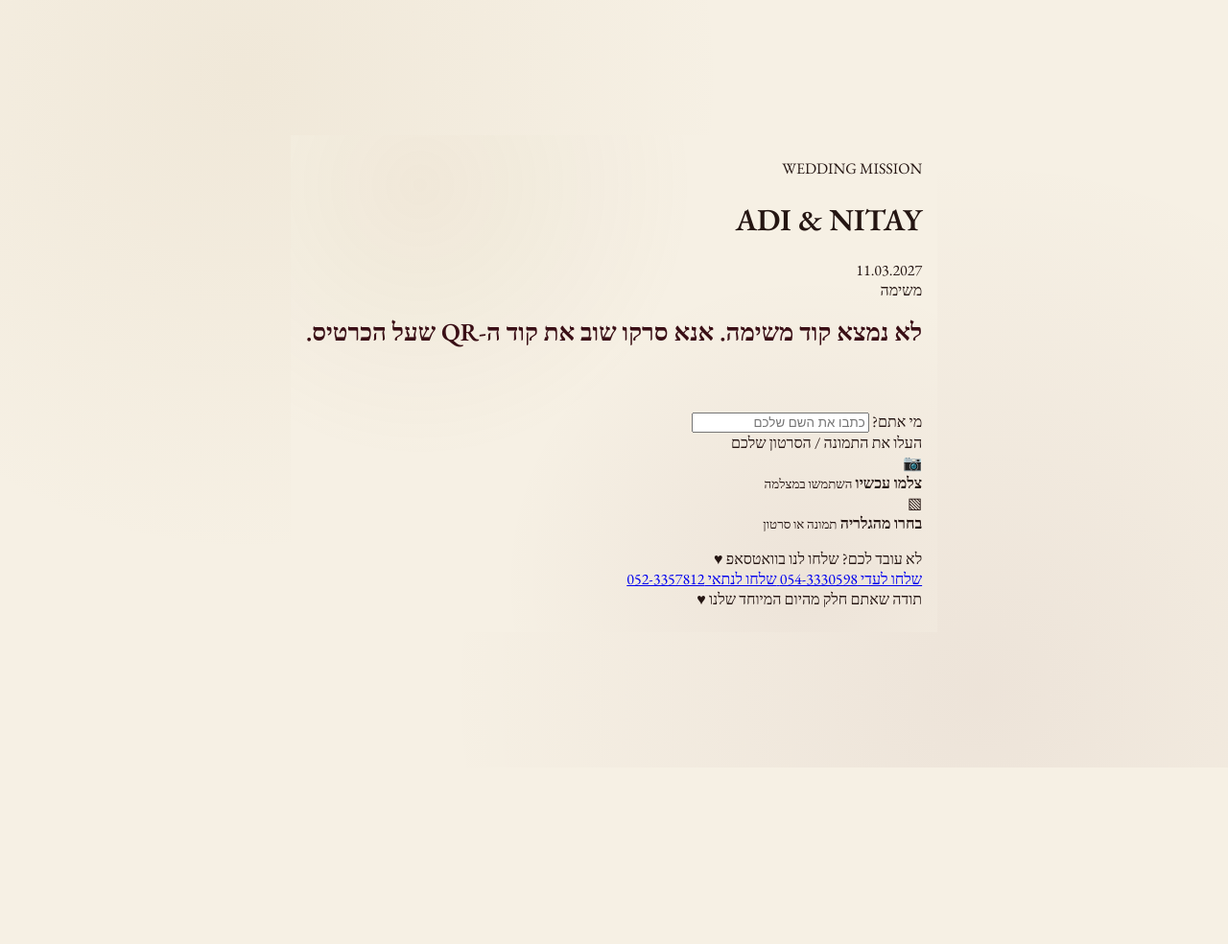
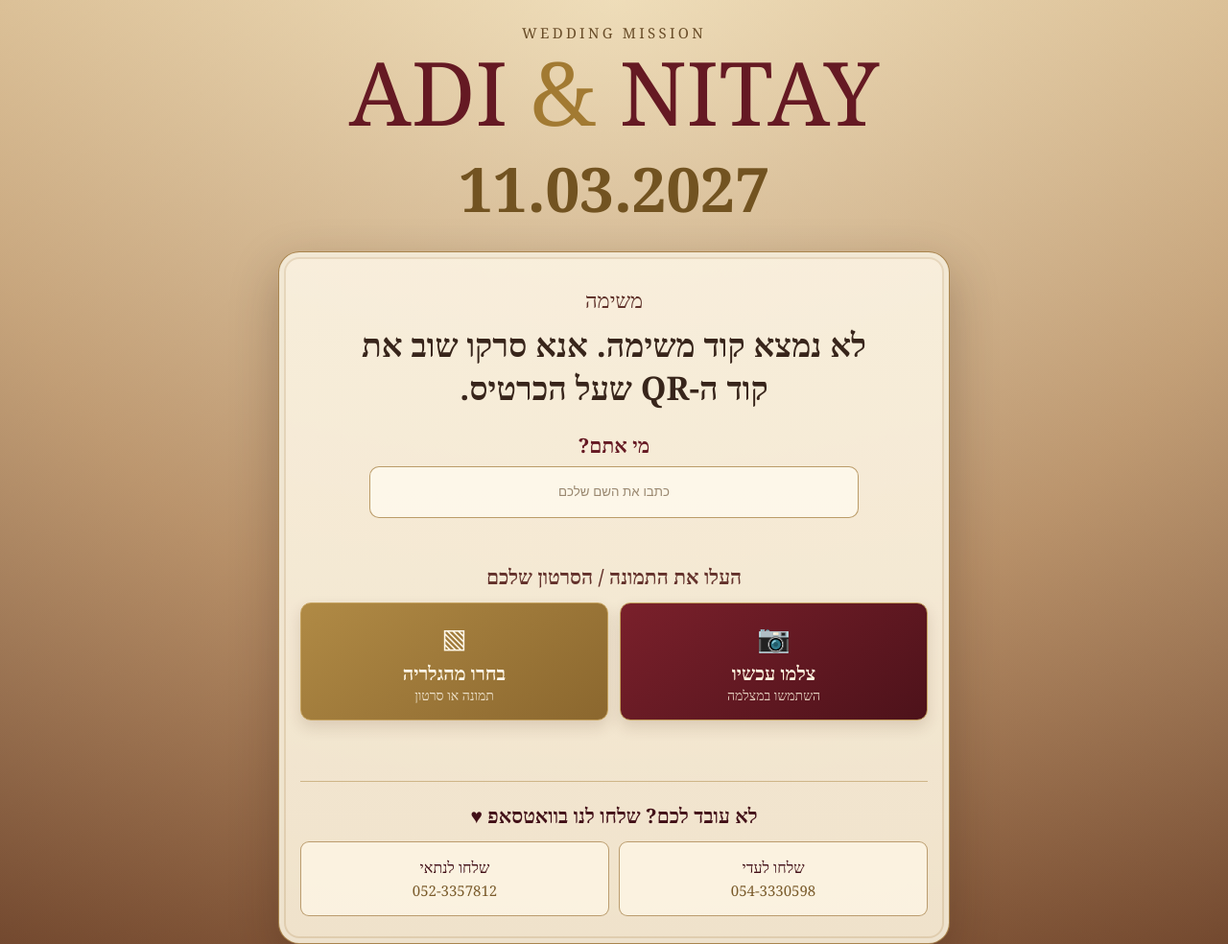
Before and after one commit to miyaraadi/wedding-mission-app-clean, a website: page index.html in a window 1280 px wide. Shown: the top 984 px of the page at 96% size. Before the commit the page ends 800 px from the top, so only its background shows below. Drawn offline with nearby package versions, Linux system fonts and the light colour scheme; a web font is replaced by a local one.

Commit message:
Update style.css

```diff
--- a/style.css
+++ b/style.css
@@ -1,143 +1,325 @@
-@import url('https://fonts.googleapis.com/css2?family=Frank+Ruhl+Libre:wght@400;500;700&family=EB+Garamond:ital,wght@0,400;0,600;1,400&display=swap');
-
 :root {
-  --ivory: #f6f0e4;
-  --parchment: #efe6d3;
-  --burgundy: #5c1a24;
-  --burgundy-dark: #3a0f16;
-  --ink: #241512;
-  --gold: #a98953;
+  --burgundy: #651923;
+  --burgundy-dark: #421018;
+  --gold: #a27a32;
+  --gold-soft: #c5a25f;
+  --cream: #f4ead7;
+  --paper: rgba(246, 236, 216, 0.94);
+  --brown: #38251b;
+  --muted: #806d59;
 }
 
 * {
   box-sizing: border-box;
 }
 
-html, body {
+html,
+body {
   margin: 0;
-  padding: 0;
   min-height: 100%;
-  background: var(--ivory);
-  background-image:
-    radial-gradient(circle at 20% 10%, rgba(169,137,83,0.08), transparent 40%),
-    radial-gradient(circle at 80% 90%, rgba(92,26,36,0.06), transparent 45%);
-  font-family: 'Frank Ruhl Libre', 'EB Garamond', Georgia, serif;
-  color: var(--ink);
-  display: flex;
-  align-items: center;
-  justify-content: center;
-  padding: 24px 16px;
 }
 
-.card {
-  width: 100%;
-  max-width: 420px;
-  background: var(--parchment);
-  border: 1px solid var(--gold);
-  outline: 1px solid var(--burgundy);
-  outline-offset: -6px;
-  border-radius: 4px;
-  padding: 36px 24px 28px;
-  text-align: center;
-  box-shadow: 0 8px 28px rgba(58, 15, 22, 0.15);
-  position: relative;
+body {
+  font-family: Georgia, "Times New Roman", serif;
+  color: var(--brown);
+  background:
+    radial-gradient(circle at top, #e7d2a8 0%, #b88c55 55%, #654323 100%);
 }
 
-.ornament {
-  color: var(--gold);
-  letter-spacing: 10px;
-  font-size: 14px;
-  margin: 0 0 10px;
+.page {
+  min-height: 100vh;
+  padding: 24px 14px 34px;
+  background:
+    linear-gradient(
+      rgba(244, 229, 198, 0.56),
+      rgba(91, 30, 26, 0.34)
+    );
 }
 
-.ornament-bottom {
-  margin: 22px 0 10px;
+.hero {
+  width: min(760px, 94vw);
+  margin: 0 auto 22px;
+  text-align: center;
+  color: var(--burgundy-dark);
 }
 
-.eyebrow {
+.small-title {
   font-size: 15px;
-  letter-spacing: 4px;
+  letter-spacing: 0.22em;
+  color: #684c28;
+  margin-bottom: 8px;
+}
+
+.hero h1 {
+  margin: 0;
+  font-size: clamp(48px, 12vw, 92px);
+  line-height: 0.95;
+  font-weight: 500;
   color: var(--burgundy);
-  text-transform: uppercase;
-  margin: 0 0 22px;
-  font-weight: 500;
+}
+
+.hero h1 span {
+  color: var(--gold);
+}
+
+.date {
+  margin-top: 14px;
+  font-size: clamp(36px, 8vw, 64px);
+  color: #725321;
+  font-weight: 700;
+}
+
+main {
+  width: min(700px, 94vw);
+  margin: 0 auto;
+}
+
+.mission-card {
+  width: 100%;
+  padding: 34px 22px 28px;
+  text-align: center;
+
+  background:
+    linear-gradient(
+      rgba(249, 240, 222, 0.96),
+      rgba(244, 232, 209, 0.96)
+    );
+
+  border: 1px solid rgba(151, 108, 45, 0.8);
+  border-radius: 22px;
+
+  box-shadow:
+    0 18px 50px rgba(49, 25, 15, 0.28),
+    inset 0 0 0 5px rgba(255, 252, 242, 0.45),
+    inset 0 0 0 7px rgba(151, 108, 45, 0.18);
+}
+
+.mission-label {
+  font-size: 22px;
+  color: #5e3029;
 }
 
 .mission-number {
-  font-size: 17px;
-  color: var(--gold);
-  letter-spacing: 2px;
-  margin: 0 0 14px;
+  margin: 4px 0 10px;
+  color: var(--burgundy);
+  font-size: clamp(72px, 18vw, 118px);
+  line-height: 0.92;
 }
 
 .mission-text {
-  font-size: 26px;
-  line-height: 1.5;
+  max-width: 540px;
+  margin: 0 auto 24px;
+  font-size: clamp(25px, 5vw, 34px);
+  line-height: 1.3;
+  font-weight: 600;
+}
+
+.name-area {
+  max-width: 510px;
+  margin: 0 auto 24px;
+}
+
+.name-area label {
+  display: block;
+  margin-bottom: 8px;
+  color: var(--burgundy);
+  font-size: 21px;
+  font-weight: 700;
+}
+
+.name-area input {
+  width: 100%;
+  height: 54px;
+  border: 1px solid rgba(159, 117, 51, 0.7);
+  border-radius: 10px;
+  background: rgba(255, 250, 239, 0.78);
+  color: var(--brown);
+  text-align: center;
+  padding: 0 14px;
+  outline: none;
+}
+
+.name-area input:focus {
+  border-color: var(--burgundy);
+  box-shadow: 0 0 0 3px rgba(101, 25, 35, 0.1);
+}
+
+.name-area input::placeholder {
+  color: #9a8870;
+}
+
+.error {
+  min-height: 18px;
+  margin-top: 5px;
+  color: #8b1d26;
+  font-size: 14px;
+}
+
+.upload-title {
+  margin-bottom: 13px;
+  color: #63312b;
+  font-size: 21px;
+  font-weight: 600;
+}
+
+.upload-buttons {
+  display: grid;
+  grid-template-columns: 1fr 1fr;
+  gap: 12px;
+}
+
+.upload-btn {
+  min-height: 112px;
+  padding: 16px 10px;
+  border-radius: 11px;
+  display: flex;
+  flex-direction: column;
+  align-items: center;
+  justify-content: center;
+  cursor: pointer;
+
+  border: 1px solid var(--gold-soft);
+
+  box-shadow: 0 7px 16px rgba(71, 38, 17, 0.14);
+}
+
+.upload-btn strong {
+  font-size: 20px;
+  margin-top: 5px;
+}
+
+.upload-btn small {
+  font-size: 14px;
+  opacity: 0.82;
+}
+
+.button-icon {
+  font-size: 28px;
+}
+
+.burgundy {
+  background: linear-gradient(145deg, #7a202b, #4d121a);
+  color: #fff4de;
+}
+
+.gold {
+  background: linear-gradient(145deg, #b08a45, #8b672e);
+  color: #fff8e9;
+}
+
+#statusText {
+  min-height: 22px;
+  margin-top: 13px;
+  color: var(--burgundy);
+  font-weight: 600;
+}
+
+.whatsapp {
+  margin-top: 28px;
+  padding-top: 21px;
+  border-top: 1px solid rgba(162, 122, 50, 0.45);
+}
+
+.whatsapp-title {
+  margin-bottom: 13px;
+  font-size: 21px;
   color: var(--burgundy-dark);
   font-weight: 700;
-  margin: 0 0 32px;
-  min-height: 70px;
 }
 
-.buttons {
+.whatsapp-buttons {
+  display: grid;
+  grid-template-columns: 1fr 1fr;
+  gap: 10px;
+}
+
+.whatsapp-buttons a {
+  min-height: 78px;
+  padding: 12px 8px;
+  border: 1px solid rgba(153, 111, 48, 0.65);
+  border-radius: 9px;
+
   display: flex;
   flex-direction: column;
-  gap: 14px;
+  align-items: center;
+  justify-content: center;
+
+  color: var(--burgundy-dark);
+  text-decoration: none;
+  background: rgba(255, 248, 232, 0.7);
 }
 
-.btn {
-  display: block;
-  width: 100%;
-  padding: 18px 14px;
-  border-radius: 6px;
-  font-size: 18px;
-  font-family: inherit;
-  cursor: pointer;
-  border: 1px solid var(--burgundy);
-  transition: transform 0.08s ease;
-}
-
-.btn:active {
-  transform: scale(0.98);
-}
-
-.btn-primary {
-  background: var(--burgundy);
-  color: var(--ivory);
-}
-
-.btn-secondary {
-  background: transparent;
-  color: var(--burgundy);
-}
-
-.status-text {
-  margin-top: 18px;
-  font-size: 14px;
-  color: var(--burgundy);
-  min-height: 20px;
-}
-
-.success-message {
-  font-size: 30px;
-  color: var(--burgundy-dark);
-  font-weight: 700;
-  margin: 40px 0 10px;
-}
-
-.success-sub {
-  font-size: 16px;
-  color: var(--burgundy);
-  margin-bottom: 30px;
-}
-
-.wedding-date {
-  margin: 18px 0 0;
-  letter-spacing: 3px;
-  color: var(--gold);
+.whatsapp-buttons a span {
+  margin-top: 3px;
+  direction: ltr;
   font-size: 15px;
+  color: #7a5b2b;
 }
 
 .hidden {
-  display: none;
+  display: none !important;
 }
+
+#successView {
+  padding-top: 50px;
+  padding-bottom: 50px;
+}
+
+#successView h2 {
+  color: var(--burgundy);
+  font-size: 38px;
+  margin: 10px 0;
+}
+
+#successView p {
+  font-size: 21px;
+}
+
+.success-names {
+  margin-top: 18px;
+  font-size: 34px;
+  color: var(--gold);
+}
+
+footer {
+  width: min(700px, 94vw);
+  margin: 22px auto 0;
+  padding: 15px;
+  text-align: center;
+  color: #f6e2bd;
+  background: rgba(81, 17, 24, 0.84);
+  border: 1px solid rgba(204, 166, 92, 0.62);
+  font-size: 18px;
+}
+
+@media (max-width: 600px) {
+  .page {
+    padding-top: 18px;
+  }
+
+  .mission-card {
+    padding-left: 16px;
+    padding-right: 16px;
+  }
+
+  .mission-text {
+    font-size: 26px;
+  }
+
+  .upload-buttons {
+    gap: 8px;
+  }
+
+  .upload-btn {
+    min-height: 104px;
+    padding: 12px 7px;
+  }
+
+  .upload-btn strong {
+    font-size: 18px;
+  }
+
+  .whatsapp-buttons {
+    gap: 8px;
+  }
+}
```
